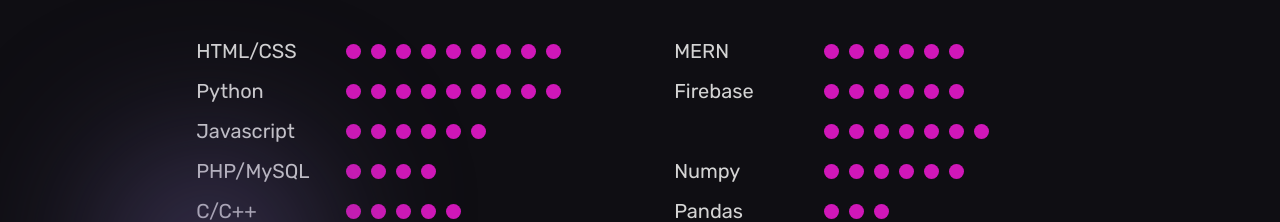
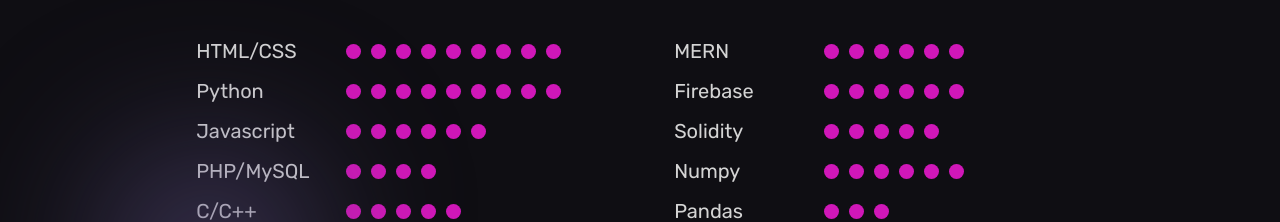
Before and after one commit to RohitMangale/MyPortfolio, a React (Vite) app: page / in a window 1280 px wide. Shown: the part 1800-2022 px from the top of the page. Built offline with nearby package versions, Linux system fonts and the light colour scheme.

Commit message:
skill update

```diff
--- a/src/components/Skills/Skills.jsx
+++ b/src/components/Skills/Skills.jsx
@@ -108,15 +108,14 @@
                         </div>
 
                         <div className="skDot">
-                        <p></p>
+                        <p>Solidity</p>
                         <div className="skdots">
                             <div></div>
                             <div></div>
                             <div></div>
                             <div></div>
                             <div></div>
-                            <div></div>
-                            <div></div>
+
                         </div>
                     </div>
 
```
